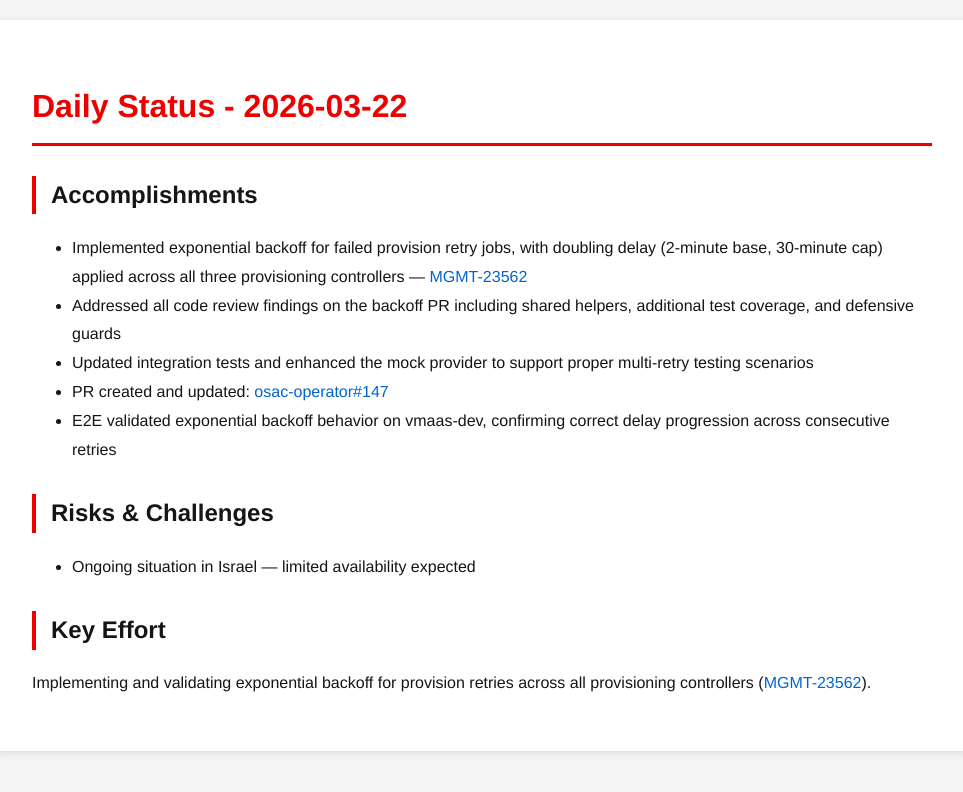
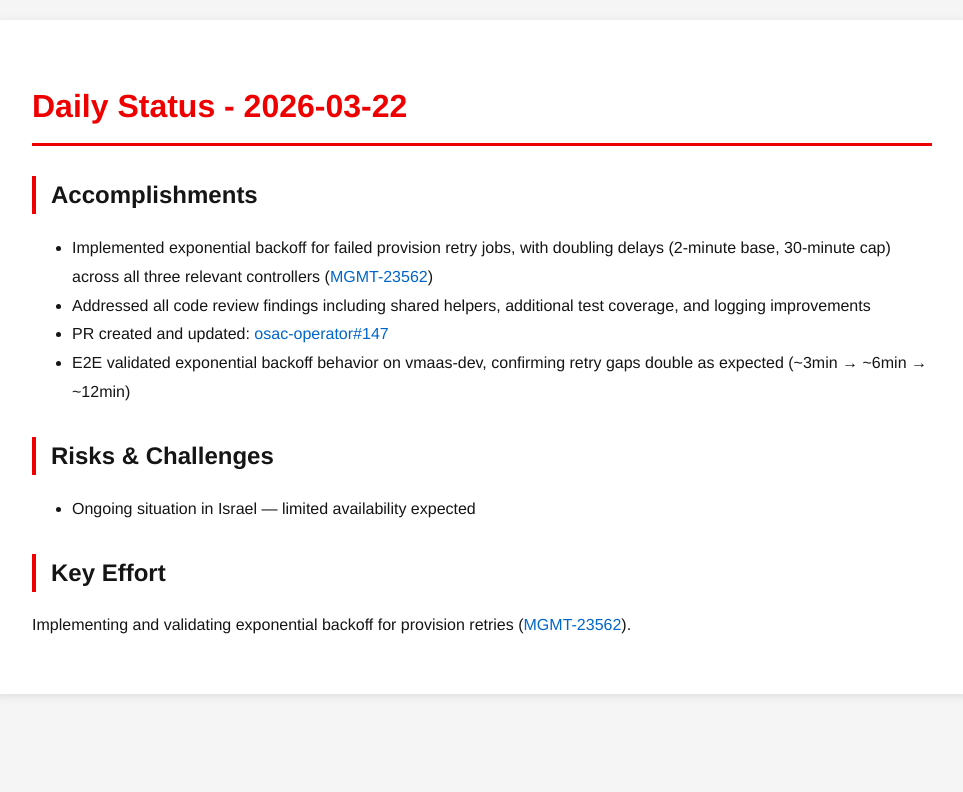
Before and after one commit to tzvatot/daily-status, a Jekyll site: the page built from 2026-03-22.md, in a window 1280 px wide. Shown: the top 792 px of the page, without its empty margins (158-1121 px from the left). Built offline with Jekyll 4.4.1, drawn with Linux system fonts in a browser that asks for light colours.

Commit message:
Daily status update - 2026-03-22

```diff
--- a/2026-03-22.md
+++ b/2026-03-22.md
@@ -7,14 +7,13 @@ date: 2026-03-22
 # Daily Status - 2026-03-22
 
 ## Accomplishments
-- Implemented exponential backoff for failed provision retry jobs, with doubling delay (2-minute base, 30-minute cap) applied across all three provisioning controllers — [MGMT-23562](https://issues.redhat.com/browse/MGMT-23562)
-- Addressed all code review findings on the backoff PR including shared helpers, additional test coverage, and defensive guards
-- Updated integration tests and enhanced the mock provider to support proper multi-retry testing scenarios
+- Implemented exponential backoff for failed provision retry jobs, with doubling delays (2-minute base, 30-minute cap) across all three relevant controllers ([MGMT-23562](https://issues.redhat.com/browse/MGMT-23562))
+- Addressed all code review findings including shared helpers, additional test coverage, and logging improvements
 - PR created and updated: [osac-operator#147](https://github.com/osac-project/osac-operator/pull/147)
-- E2E validated exponential backoff behavior on vmaas-dev, confirming correct delay progression across consecutive retries
+- E2E validated exponential backoff behavior on vmaas-dev, confirming retry gaps double as expected (~3min → ~6min → ~12min)
 
 ## Risks & Challenges
 - Ongoing situation in Israel — limited availability expected
 
 ## Key Effort
-Implementing and validating exponential backoff for provision retries across all provisioning controllers ([MGMT-23562](https://issues.redhat.com/browse/MGMT-23562)).
+Implementing and validating exponential backoff for provision retries ([MGMT-23562](https://issues.redhat.com/browse/MGMT-23562)).
```
